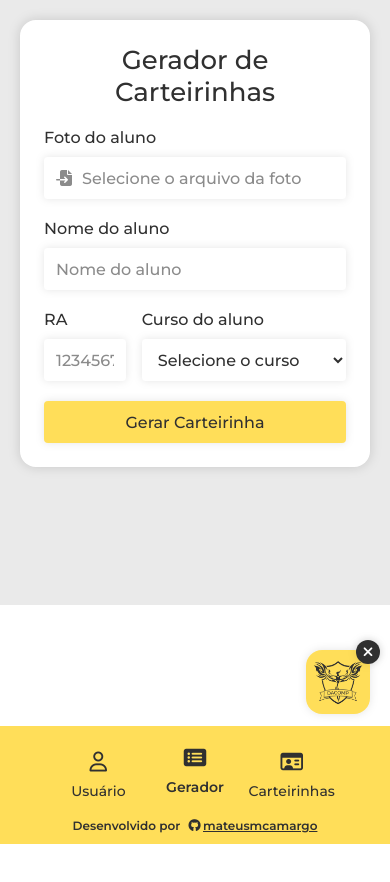
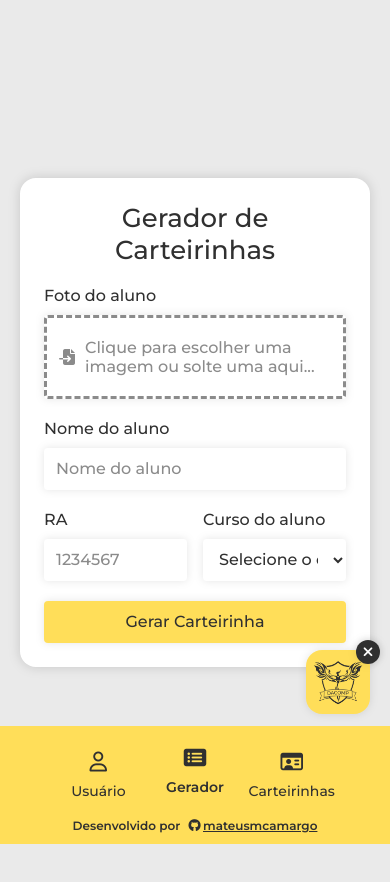
Before and after one commit to mateusmcamargo/gerador-carteirinha, a React (Create React App) app: page /gerador-carteirinha/generator in a window 390 px wide. Shown: the top 882 px of the page. Before the commit the page ends 844 px from the top, so only its background shows below. Built offline with nearby package versions, Linux system fonts and the light colour scheme.

Commit message:
added drag n drop input ad a feature

```diff
--- a/package.json
+++ b/package.json
@@ -14,6 +14,7 @@
     "qrcode.react": "^4.2.0",
     "react": "^19.1.0",
     "react-dom": "^19.1.0",
+    "react-dropzone": "^14.3.8",
     "react-icons": "^5.5.0",
     "react-router-dom": "^7.8.2",
     "react-scripts": "5.0.1",
--- a/src/Components/Forms/Forms.jsx
+++ b/src/Components/Forms/Forms.jsx
@@ -1 +1,3 @@
 import './forms.css';
+
+export { InputDragNDrop } from './InputDragNDrop';
--- a/src/Pages/Generator/Generator.jsx
+++ b/src/Pages/Generator/Generator.jsx
@@ -8,13 +8,45 @@ export function Generator() {
     const [textRA,         setTextRA]         = useState('');
     const [generated,      setGenerated]      = useState(false);
     const [fileLoad,       setFileLoad]       = useState(false);
-    const [fileName,       setFileName]       = useState('Selecione o arquivo da foto');
+    const [isDragging,     setIsDragging]     = useState(false);
+    const [fileName,       setFileName]       = useState('Clique para escolher uma imagem ou solte uma aqui...');
     const [name,           setName]           = useState('');
     const [course,         setCourse]         = useState('');
     const [downloadMethod, setDownloadMethod] = useState('');
 
     const canvasRef = useRef();
     const [userPicture, setProfilePicture] = useState(null);
+
+    // Drag events helpers
+    const handleDrag = (e, dragging) => {
+        e.preventDefault();
+        e.stopPropagation();
+        setIsDragging(dragging);
+    };
+
+    const handleDrop = (e) => {
+        e.preventDefault();
+        e.stopPropagation();
+        setIsDragging(false);
+
+        if (e.dataTransfer.files && e.dataTransfer.files.length > 0) {
+
+            const file = e.dataTransfer.files[0];
+            const reader = new FileReader();
+
+            reader.onload = () => {
+                const img = new Image();
+                img.src = reader.result;
+                img.crossOrigin = 'anonymous';
+                img.onload = () => setProfilePicture(img);
+
+                setFileLoad(true);
+                setFileName(file.name);
+            };
+
+            reader.readAsDataURL(file);
+        }
+    };
 
     const handleDownloadMethod = (event) => {
         setDownloadMethod(event.target.value);
@@ -231,7 +263,16 @@ export function Generator() {
 
                 <div className='input-block file'>
                     <label className='actual-label'>Foto do aluno</label>
-                    <label className={fileLoad ? 'pseudo-input loaded' : 'pseudo-input'}>
+                    <label
+                        className={`
+                            dropzone pseudo-input
+                            ${fileLoad   ? 'loaded'   : ''}
+                            ${isDragging ? 'dragging' : ''}
+                        `}
+                        onDragOver={(event) => handleDrag(event, true)}
+                        onDragLeave={(event) => handleDrag(event, false)}
+                        onDrop={handleDrop}
+                    >
                         <input
                             type='file'
                             accept='image/*'
--- a/src/Pages/Generator/generator.css
+++ b/src/Pages/Generator/generator.css
@@ -60,8 +60,15 @@ label.pseudo-input {
   cursor: pointer;
   color: #8b8b8b;
 }
-label.pseudo-input.loaded {
-  color: #303030;
+label.pseudo-input.dropzone {
+  height: 8.4rem;
+  border: 3px dashed #8b8b8b;
+}
+label.pseudo-input.dropzone.loaded {
+  border-color: #303030;
+}
+label.pseudo-input.dropzone.dragging {
+  border-color: #ffd52e;
 }
 
 label.actual-label {
@@ -95,6 +102,13 @@ h2 {
   text-align: center;
   color: #303030;
   margin-bottom: 2rem;
+}
+
+div.div-grid {
+  display: grid;
+  grid-template-columns: 0.5fr 1fr;
+  gap: 1.6rem;
+  width: 100%;
 }
 
 main#generator {
@@ -132,12 +146,6 @@ main#generator section.section-input div.file i {
 main#generator section.section-input div.file i.loaded {
   color: #303030;
 }
-main#generator section.section-input div.code-course div.div-grid {
-  display: grid;
-  grid-template-columns: 0.4fr 1fr;
-  gap: 1.6rem;
-  width: 100%;
-}
 main#generator section.section-canva canvas {
   width: 100%;
   margin-bottom: 2rem;
@@ -172,8 +180,9 @@ main#generator section.section-canva div.input-block div.download-methods div.ra
     display: flex;
     flex-direction: column;
     align-items: center;
-    justify-content: flex-start;
+    justify-content: center;
     gap: 2rem;
+    min-height: 100vh;
     max-height: none;
     height: auto;
     margin-bottom: 14vh;
@@ -195,34 +204,6 @@ main#generator section.section-canva div.input-block div.download-methods div.ra
     width: 100%;
   }
   main#generator section.section-canva canvas {
-    margin: 0;
-  }
-  main#generator section.section-canva div.download-methods {
-    display: flex;
-    flex-direction: column;
-    gap: 1rem;
-    width: 100%;
-    margin-top: 1rem;
-  }
-  main#generator section.section-canva div.download-methods div.radios label {
-    width: 9.4rem;
-    height: 4.2rem;
-    border-radius: 0.4rem;
-    font-size: 1.6rem;
-    font-weight: 500;
-    color: #303030;
-    background-color: white;
-    cursor: pointer;
-    outline: 0 solid #FFDE59;
-    filter: drop-shadow(0 0 4px rgba(0, 0, 0, 0.1));
-    transition: 0.05s ease;
-  }
-  main#generator section.section-canva div.download-methods div.radios label:hover {
-    filter: drop-shadow(0 0 4px rgba(0, 0, 0, 0.2));
-  }
-  main#generator section.section-canva div.download-methods div.radios input[type=radio]:checked + label {
-    font-weight: 600;
-    outline: 2px solid #FFDE59;
-    filter: drop-shadow(0 0 4px rgba(0, 0, 0, 0.2));
+    margin-bottom: 2rem;
   }
 }/*# sourceMappingURL=generator.css.map */
--- a/src/Pages/Generator/generator.scss
+++ b/src/Pages/Generator/generator.scss
@@ -44,7 +44,13 @@ label.pseudo-input {
     cursor: pointer;
     color: $color-placeholder;
 
-    &.loaded {color: $color-dark}
+    &.dropzone {
+        height: 8.4rem;
+        border: 3px dashed $color-placeholder;
+
+        &.loaded   {border-color: $color-dark;}
+        &.dragging {border-color: $color-primary-hover;}
+    }
 }
 label.actual-label {
     font-size: 1.6rem;
@@ -80,6 +86,13 @@ h2 {
     text-align: center;
     color: $color-dark;
     margin-bottom: 2rem;
+}
+
+div.div-grid {
+    display: grid;
+    grid-template-columns: .5fr 1fr;
+    gap: 1.6rem;
+    width: 100%;
 }
 
 main#generator {
@@ -118,6 +131,7 @@ main#generator {
         &.section-input {
 
             div.file {
+
                 i {
                     font-size: 1.6rem;
                     color: $color-placeholder;
@@ -126,15 +140,6 @@ main#generator {
                     &.loaded {
                         color: $color-dark;
                     }
-                }
-            }
-
-            div.code-course {
-                div.div-grid {
-                    display: grid;
-                    grid-template-columns: .4fr 1fr;
-                    gap: 1.6rem;
-                    width: 100%;
                 }
             }
         }
@@ -184,9 +189,10 @@ main#generator {
         display: flex;
         flex-direction: column;
         align-items: center;
-        justify-content: flex-start;
+        justify-content: center;
         gap: 2rem;
 
+        min-height: 100vh;
         max-height: none;
         height: auto;
         margin-bottom: $navbar-height-mobile;
@@ -215,47 +221,7 @@ main#generator {
 
             &.section-canva {
                 canvas {
-                    margin: 0;
-                }
-
-                div.download-methods {
-                    display: flex;
-                    flex-direction: column;
-                    gap: 1rem;
-                    width: 100%;
-                    margin-top: 1rem;
-
-                    div.radios {
-
-                        label {
-
-                            width: 9.4rem;
-                            height: 4.2rem;
-
-
-                            border-radius: .4rem;
-
-                            font-size: 1.6rem;
-                            font-weight: 500;
-                            color: $color-dark;
-
-                            background-color: white;
-                            cursor: pointer;
-                            outline: 0 solid $color-primary;
-                            filter: drop-shadow(0 0 4px rgba(0, 0, 0, 0.1));
-                            transition: .05s ease;
-
-                            &:hover {
-                                filter: drop-shadow(0 0 4px rgba(0, 0, 0, 0.2));
-                            }
-                        }
-
-                        input[type='radio']:checked + label {
-                            font-weight: 600;
-                            outline: 2px solid $color-primary;
-                            filter: drop-shadow(0 0 4px rgba(0, 0, 0, 0.2));
-                        }
-                    }
+                    margin-bottom: 2rem;
                 }
             }
         }
```
Also changed, not shown: src/Components/Forms/InputDragNDrop.jsx (added, +11 -0 lines), 2 other files (tests, documents, lock files or other folders).
